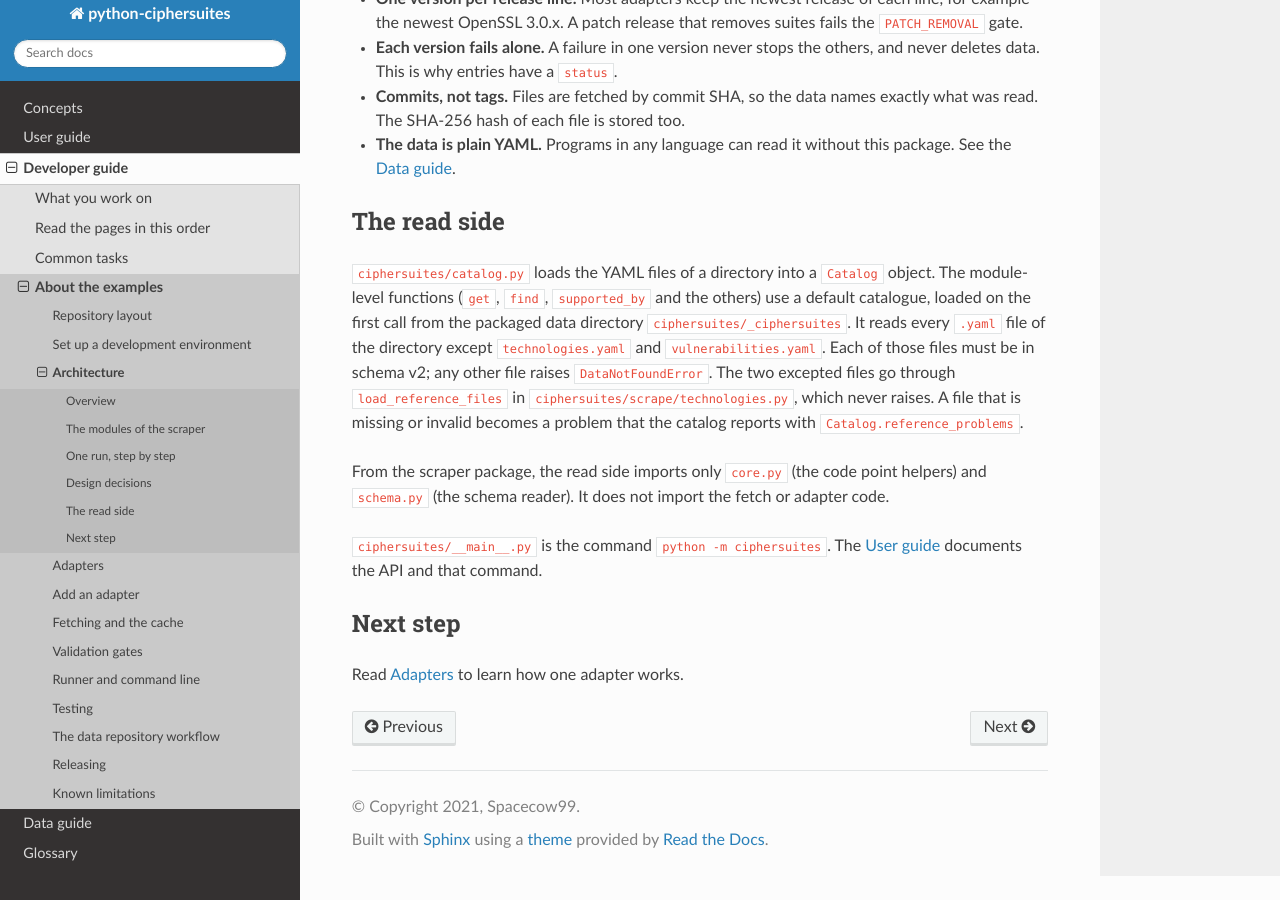
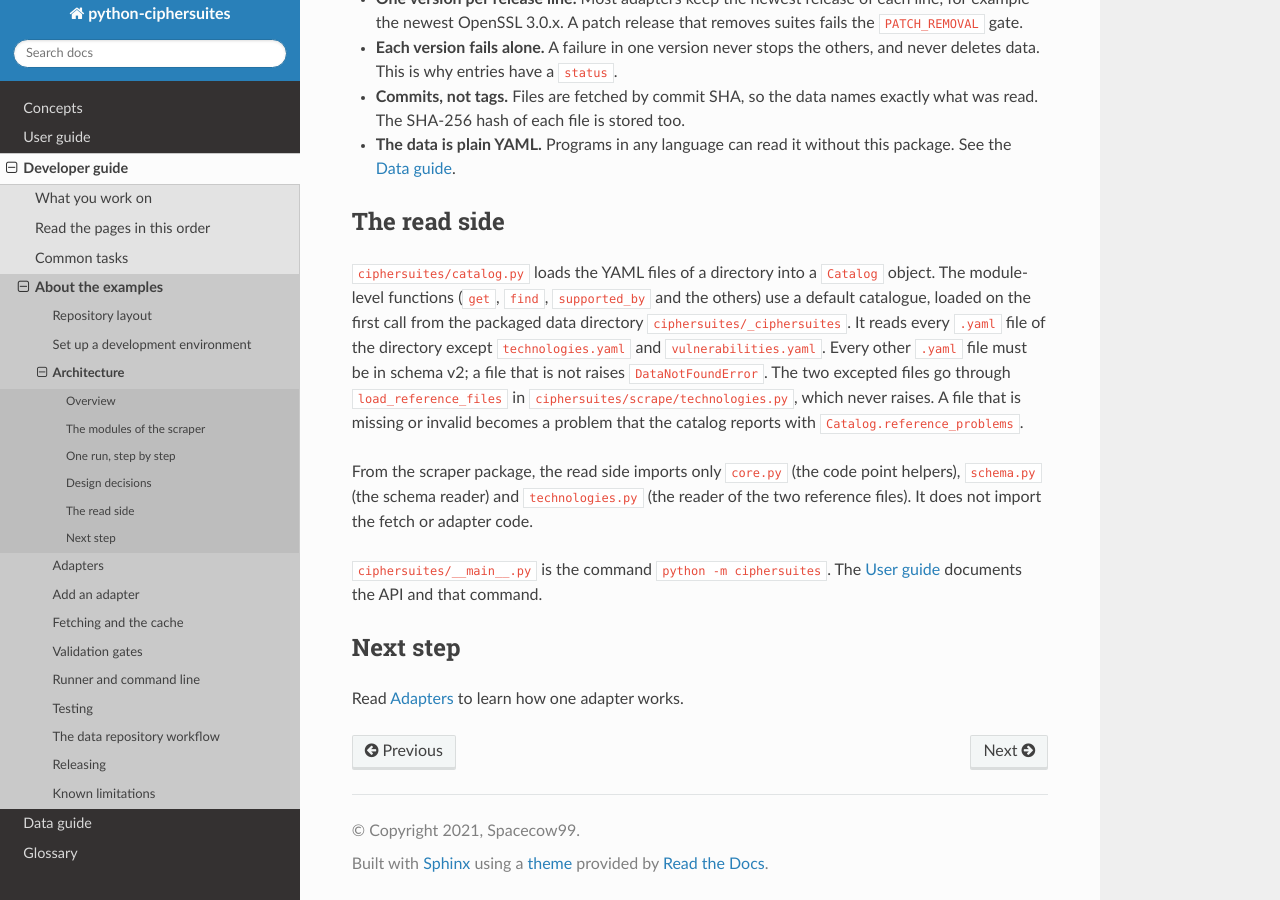
Before and after one commit to Spacecow99/python-ciphersuites, a Sphinx documentation site: the page built from docs/source/developer/architecture.md, in a window 1280 px wide and 900 px high, scrolled down 3628 px. Built offline with Sphinx 7.4.7 and the Read the Docs theme 3.1.0, drawn with Linux system fonts in a browser that asks for light colours.

Commit message:
fix: correct the read-side import statement and strengthen the content tests (#29)
Co-Authored-By: Claude Sonnet 5.5 <noreply@anthropic.com>
Claude-Session: https://claude.ai/code/session_019XoRkDx43adV42ixnb7eDY

```diff
--- a/docs/source/developer/architecture.md
+++ b/docs/source/developer/architecture.md
@@ -176,14 +176,15 @@ check.
 `supported_by` and the others) use a default catalogue, loaded on the
 first call from the packaged data directory `ciphersuites/_ciphersuites`.
 It reads every `.yaml` file of the directory except `technologies.yaml`
-and `vulnerabilities.yaml`. Each of those files must be in schema v2;
-any other file raises `DataNotFoundError`. The two excepted files go
+and `vulnerabilities.yaml`. Every other `.yaml` file must be in schema
+v2; a file that is not raises `DataNotFoundError`. The two excepted files go
 through `load_reference_files` in `ciphersuites/scrape/technologies.py`,
 which never raises. A file that is missing or invalid becomes a problem
 that the catalog reports with `Catalog.reference_problems`.
 
 From the scraper package, the read side imports only `core.py` (the code
-point helpers) and `schema.py` (the schema reader). It does not import
+point helpers), `schema.py` (the schema reader) and `technologies.py`
+(the reader of the two reference files). It does not import
 the fetch or adapter code.
 
 `ciphersuites/__main__.py` is the command `python -m ciphersuites`. The
```
Also changed, not shown: docs/source/data/technologies-and-vulnerabilities.md (+4 -3 lines), 2 other files.
